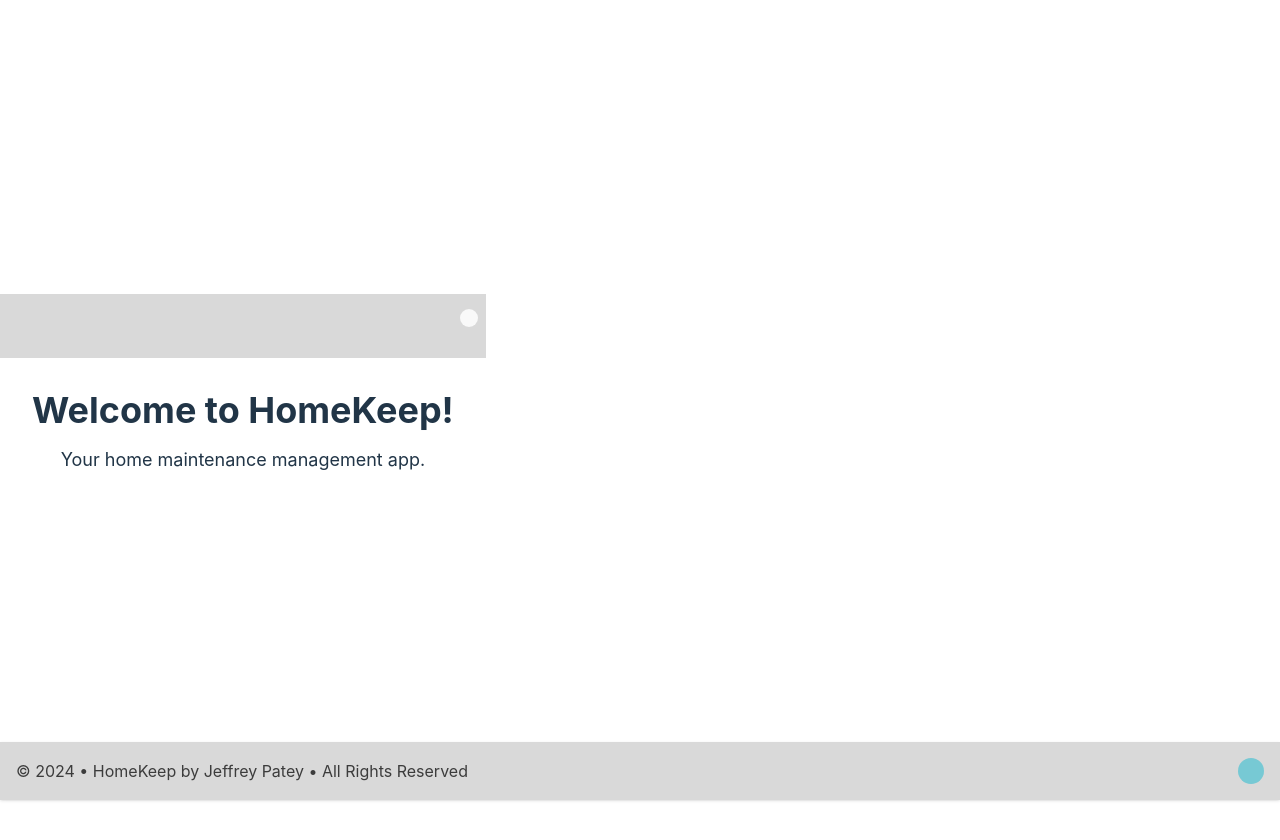
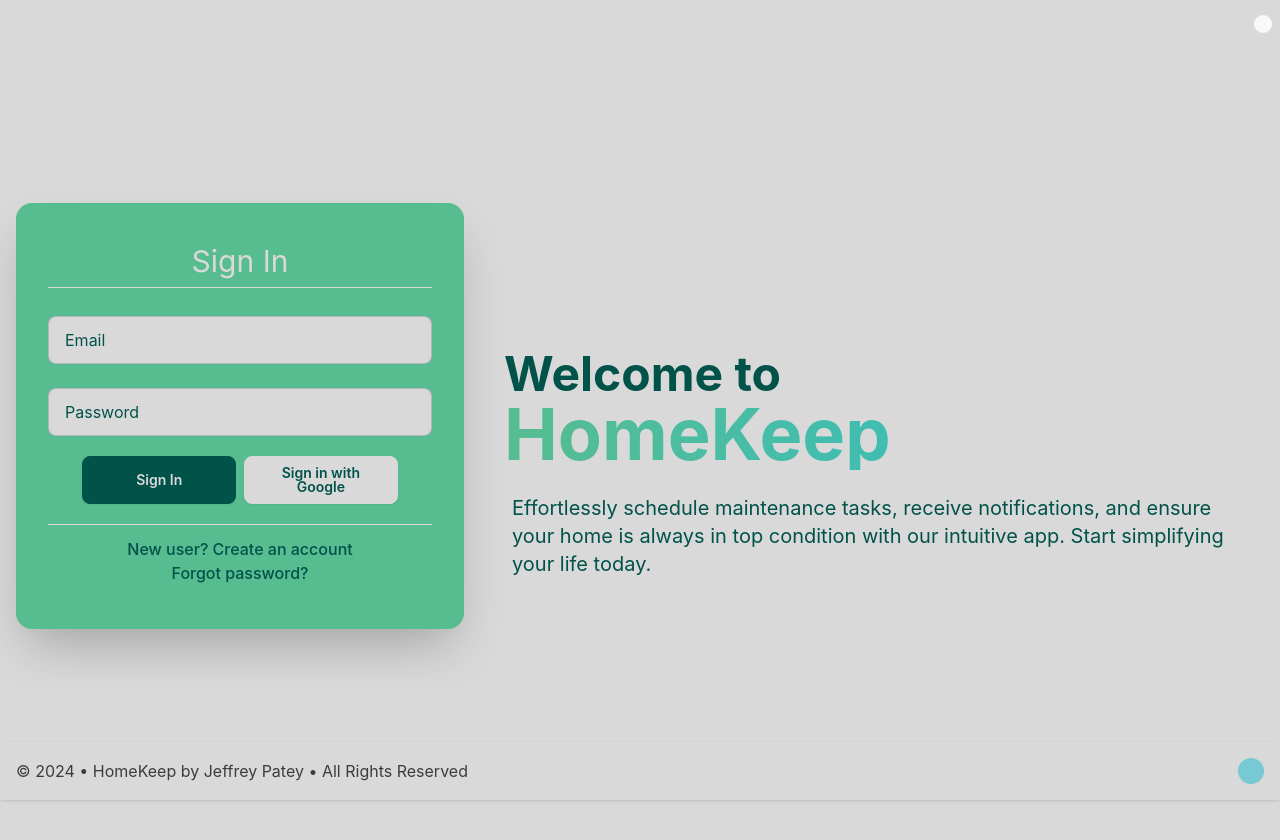
Before and after one commit to jvpatey/HomeKeep-React, a React (Vite) app: page / in a window 1280 px wide. Shown: the top 840 px of the page. Before the commit the page ends 800 px from the top, so only its background shows below. Built offline with nearby package versions, Linux system fonts and the light colour scheme.

Commit message:
added login card and hero to home page

```diff
--- a/src/components/Home.tsx
+++ b/src/components/Home.tsx
@@ -1,8 +1,10 @@
+import { LoginCard } from "./LoginCard";
+import { LoginHero } from "./LoginHero";
+
 export function Home() {
   return (
-    <div className="text-center p-8">
-      <h1 className="text-4xl font-bold">Welcome to HomeKeep!</h1>
-      <p className="mt-4 text-lg">Your home maintenance management app.</p>
-    </div>
+    <LoginHero>
+      <LoginCard />
+    </LoginHero>
   );
 }
--- a/src/components/LoginHero.tsx
+++ b/src/components/LoginHero.tsx
@@ -1,4 +1,8 @@
-export function LoginHero() {
+interface LoginHeroProps {
+  children?: React.ReactNode;
+}
+
+export function LoginHero({ children }: LoginHeroProps) {
   return (
     <div className="hero min-h-screen bg-clean dark:bg-slate">
       <div className="hero-content flex-col lg:flex-row-reverse">
@@ -15,6 +19,7 @@ export function LoginHero() {
             Start simplifying your life today.
           </p>
         </div>
+        {children}
       </div>
     </div>
   );
```
